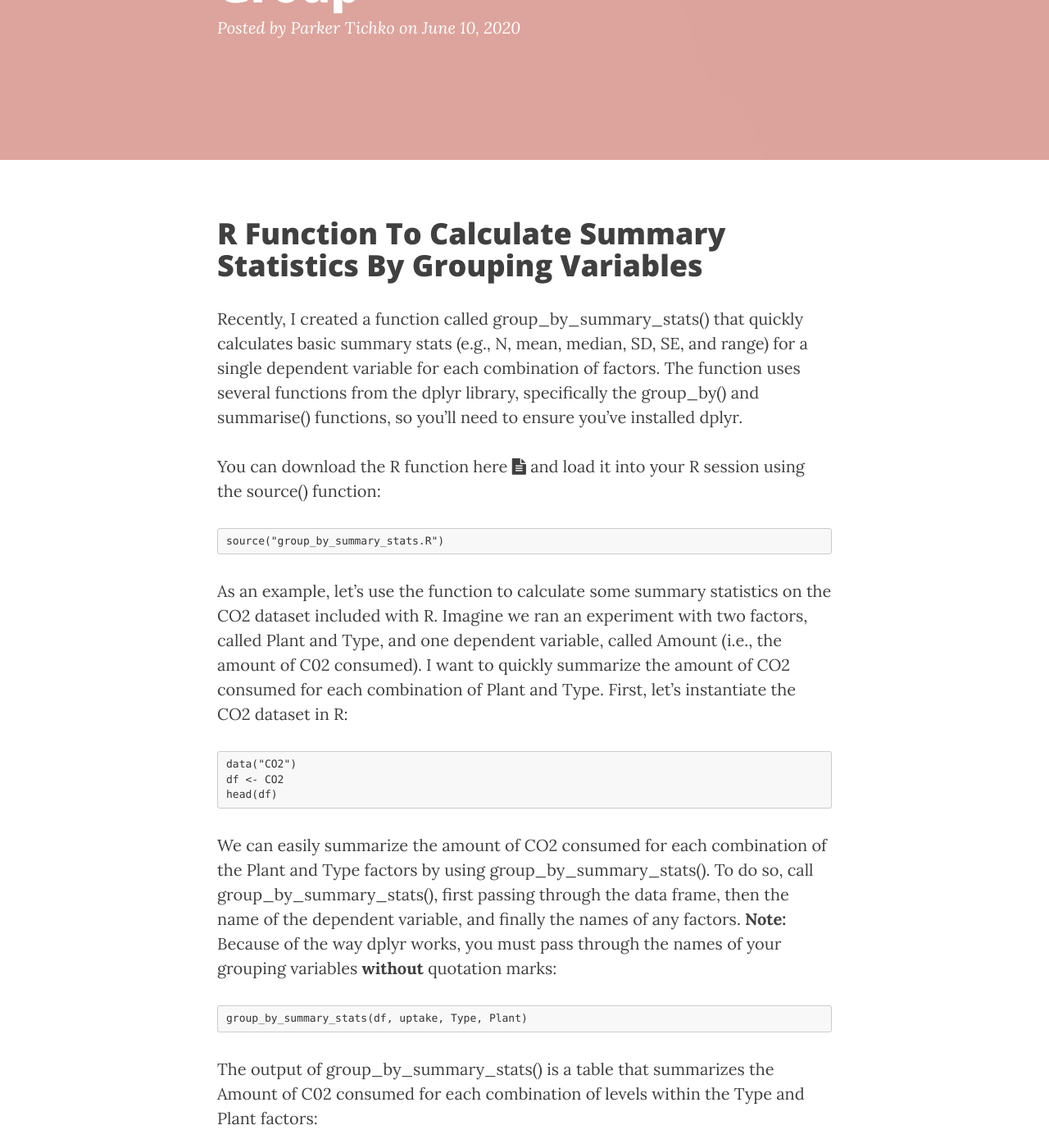
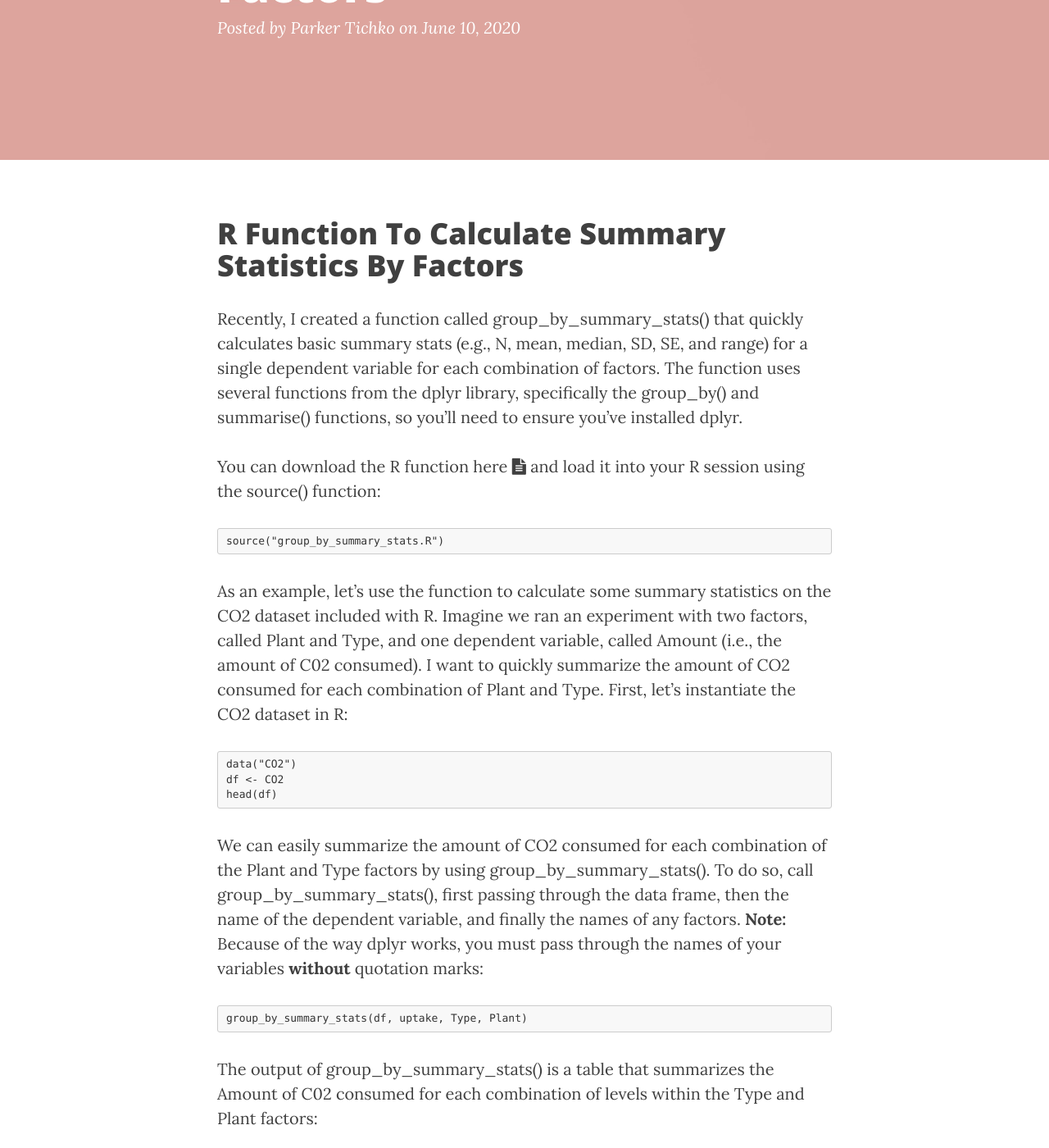
Before and after one commit to ptichko/ptichko.github.io, a Jekyll site: the page built from _posts/2020-06-10-R-Function-To-Calculate-Summary-Statistics-By-Factors.md, in a window 1280 px wide and 1400 px high, scrolled down 339 px. Shown: the whole window at 82% size. Built offline with Jekyll 4.4.1, drawn with Linux system fonts in a browser that asks for light colours; nearby versions of some CDN libraries; some of the changed text lies outside the part shown.

Commit message:
Changed blog title

````diff
--- a/_posts/2020-06-10-R-Function-To-Calculate-Summary-Statistics-By-Group.md
+++ b/_posts/2020-06-10-R-Function-To-Calculate-Summary-Statistics-By-Factors.md
@@ -1,9 +1,9 @@
 ---
 layout: post
-title:  "R Function To Calculate Summary Statistics By Group"
+title:  "R Function To Calculate Summary Statistics By Factors"
 ---
 
-# R Function To Calculate Summary Statistics By Grouping Variables
+# R Function To Calculate Summary Statistics By Factors
 
 Recently, I created a function called group_by_summary_stats() that quickly calculates basic summary stats  (e.g., N, mean, median, SD, SE, and range) for a single dependent variable for each combination of factors. The function uses several functions from the dplyr library, specifically the group_by() and summarise() functions, so you'll need to ensure you've installed dplyr.
 
@@ -22,7 +22,7 @@ head(df)
 ```
 
 We can easily summarize the amount of CO2 consumed for each combination of the Plant and Type factors by using group_by_summary_stats(). To do so, call group_by_summary_stats(), first passing through the data frame, then the name of the dependent variable, and finally the names of any factors.
-**Note:** Because of the way dplyr works, you must pass through the names of your grouping variables **without** quotation marks:
+**Note:** Because of the way dplyr works, you must pass through the names of your variables **without** quotation marks:
 
 ```
 group_by_summary_stats(df, uptake, Type, Plant)
````
